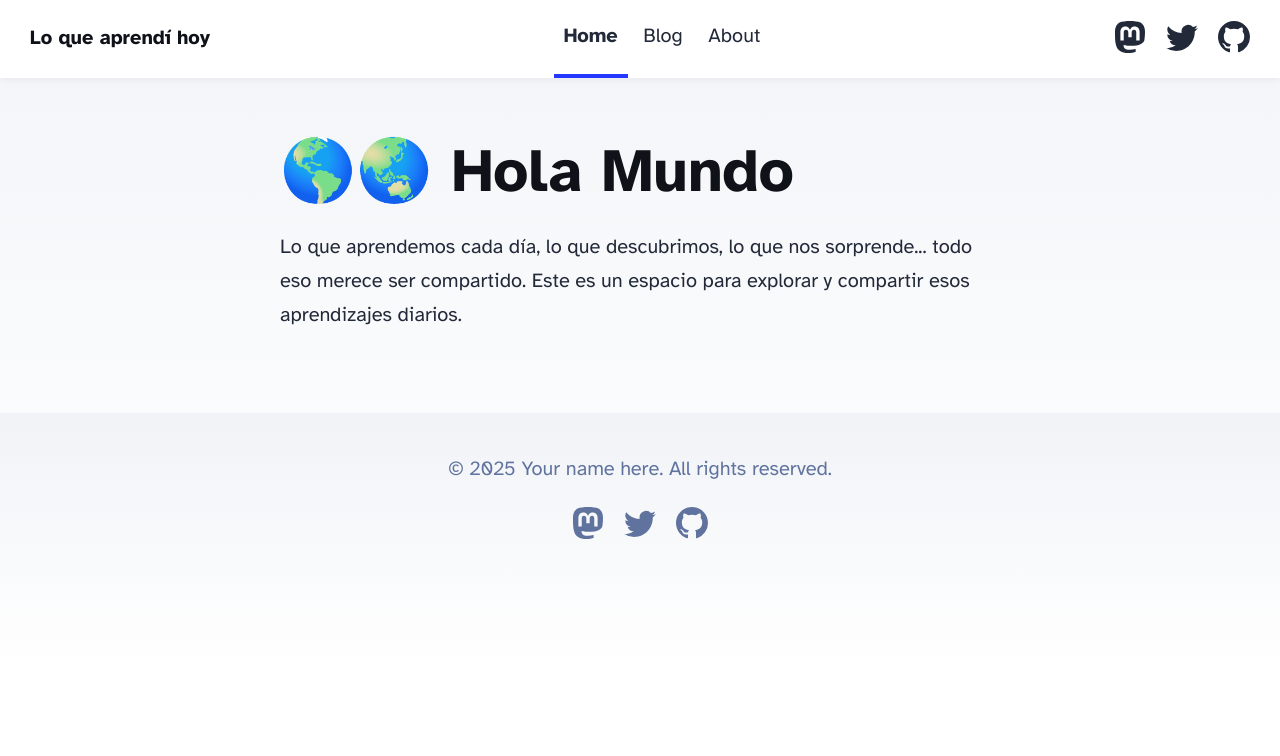
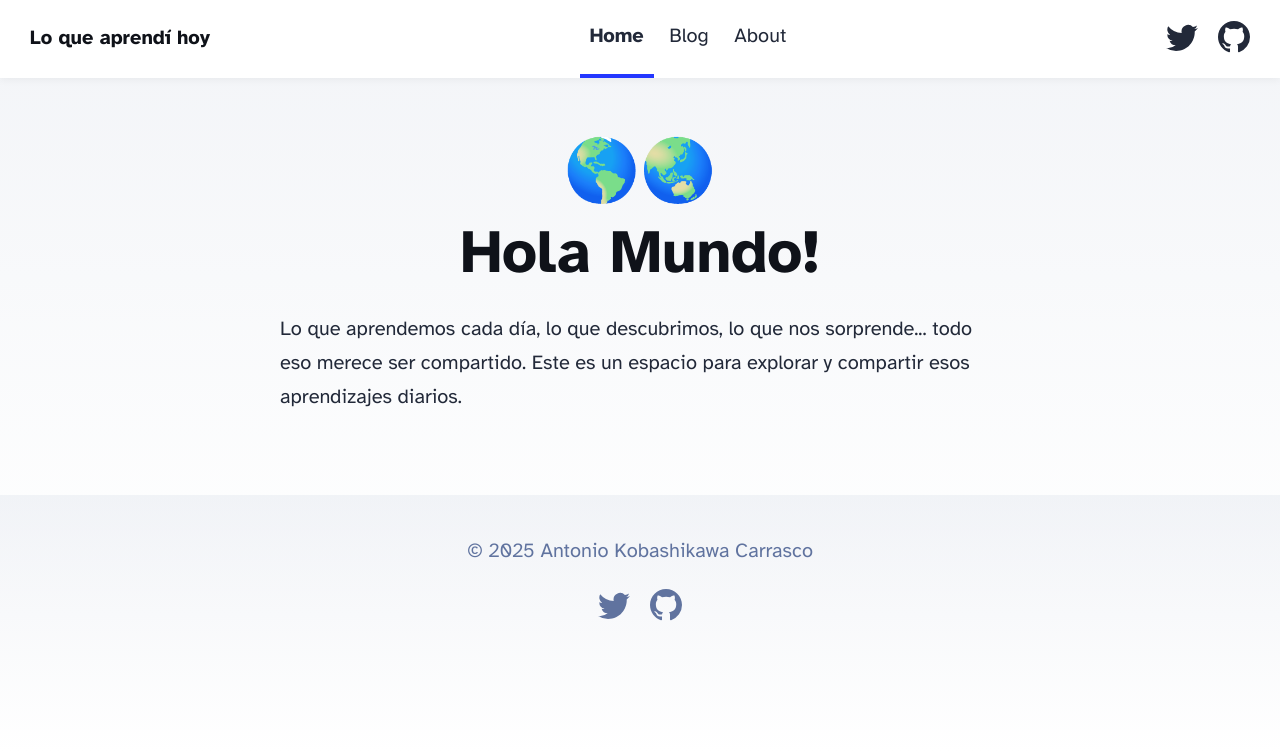
Before and after one commit to akobashikawa/loqueaprendihoy, an Astro site: page / in a window 1280 px wide. Built offline with nearby package versions, Linux system fonts and the light colour scheme; Astro itself is replaced by a stand-in of ours.

Commit message:
Actualiza footer, header

```diff
--- a/src/components/Footer.astro
+++ b/src/components/Footer.astro
@@ -3,24 +3,11 @@ const today = new Date();
 ---
 
 <footer>
-	&copy; {today.getFullYear()} Your name here. All rights reserved.
+	&copy; {today.getFullYear()} Antonio Kobashikawa Carrasco
 	<div class="social-links">
-		<a href="https://m.webtoo.ls/@astro" target="_blank">
-			<span class="sr-only">Follow Astro on Mastodon</span>
-			<svg
-				viewBox="0 0 16 16"
-				aria-hidden="true"
-				width="32"
-				height="32"
-				astro-icon="social/mastodon"
-				><path
-					fill="currentColor"
-					d="M11.19 12.195c2.016-.24 3.77-1.475 3.99-2.603.348-1.778.32-4.339.32-4.339 0-3.47-2.286-4.488-2.286-4.488C12.062.238 10.083.017 8.027 0h-.05C5.92.017 3.942.238 2.79.765c0 0-2.285 1.017-2.285 4.488l-.002.662c-.004.64-.007 1.35.011 2.091.083 3.394.626 6.74 3.78 7.57 1.454.383 2.703.463 3.709.408 1.823-.1 2.847-.647 2.847-.647l-.06-1.317s-1.303.41-2.767.36c-1.45-.05-2.98-.156-3.215-1.928a3.614 3.614 0 0 1-.033-.496s1.424.346 3.228.428c1.103.05 2.137-.064 3.188-.189zm1.613-2.47H11.13v-4.08c0-.859-.364-1.295-1.091-1.295-.804 0-1.207.517-1.207 1.541v2.233H7.168V5.89c0-1.024-.403-1.541-1.207-1.541-.727 0-1.091.436-1.091 1.296v4.079H3.197V5.522c0-.859.22-1.541.66-2.046.456-.505 1.052-.764 1.793-.764.856 0 1.504.328 1.933.983L8 4.39l.417-.695c.429-.655 1.077-.983 1.934-.983.74 0 1.336.259 1.791.764.442.505.661 1.187.661 2.046v4.203z"
-				></path></svg
-			>
-		</a>
-		<a href="https://twitter.com/astrodotbuild" target="_blank">
-			<span class="sr-only">Follow Astro on Twitter</span>
+
+		<a href="https://twitter.com/rulokoba" target="_blank">
+			<span class="sr-only">Sígueme en Twitter</span>
 			<svg viewBox="0 0 16 16" aria-hidden="true" width="32" height="32" astro-icon="social/twitter"
 				><path
 					fill="currentColor"
@@ -28,8 +15,8 @@ const today = new Date();
 				></path></svg
 			>
 		</a>
-		<a href="https://github.com/withastro/astro" target="_blank">
-			<span class="sr-only">Go to Astro's GitHub repo</span>
+		<a href="https://github.com/akobashikawa" target="_blank">
+			<span class="sr-only">Ir al repositorio de GitHub de Antonio Kobashikawa</span>
 			<svg viewBox="0 0 16 16" aria-hidden="true" width="32" height="32" astro-icon="social/github"
 				><path
 					fill="currentColor"
--- a/src/components/Header.astro
+++ b/src/components/Header.astro
@@ -12,17 +12,8 @@ import HeaderLink from './HeaderLink.astro';
 			<HeaderLink href="/about">About</HeaderLink>
 		</div>
 		<div class="social-links">
-			<a href="https://m.webtoo.ls/@astro" target="_blank">
-				<span class="sr-only">Follow Astro on Mastodon</span>
-				<svg viewBox="0 0 16 16" aria-hidden="true" width="32" height="32"
-					><path
-						fill="currentColor"
-						d="M11.19 12.195c2.016-.24 3.77-1.475 3.99-2.603.348-1.778.32-4.339.32-4.339 0-3.47-2.286-4.488-2.286-4.488C12.062.238 10.083.017 8.027 0h-.05C5.92.017 3.942.238 2.79.765c0 0-2.285 1.017-2.285 4.488l-.002.662c-.004.64-.007 1.35.011 2.091.083 3.394.626 6.74 3.78 7.57 1.454.383 2.703.463 3.709.408 1.823-.1 2.847-.647 2.847-.647l-.06-1.317s-1.303.41-2.767.36c-1.45-.05-2.98-.156-3.215-1.928a3.614 3.614 0 0 1-.033-.496s1.424.346 3.228.428c1.103.05 2.137-.064 3.188-.189zm1.613-2.47H11.13v-4.08c0-.859-.364-1.295-1.091-1.295-.804 0-1.207.517-1.207 1.541v2.233H7.168V5.89c0-1.024-.403-1.541-1.207-1.541-.727 0-1.091.436-1.091 1.296v4.079H3.197V5.522c0-.859.22-1.541.66-2.046.456-.505 1.052-.764 1.793-.764.856 0 1.504.328 1.933.983L8 4.39l.417-.695c.429-.655 1.077-.983 1.934-.983.74 0 1.336.259 1.791.764.442.505.661 1.187.661 2.046v4.203z"
-					></path></svg
-				>
-			</a>
-			<a href="https://twitter.com/astrodotbuild" target="_blank">
-				<span class="sr-only">Follow Astro on Twitter</span>
+			<a href="https://twitter.com/rulokoba" target="_blank">
+				<span class="sr-only">Sígueme en Twitter</span>
 				<svg viewBox="0 0 16 16" aria-hidden="true" width="32" height="32"
 					><path
 						fill="currentColor"
@@ -30,8 +21,8 @@ import HeaderLink from './HeaderLink.astro';
 					></path></svg
 				>
 			</a>
-			<a href="https://github.com/withastro/astro" target="_blank">
-				<span class="sr-only">Go to Astro's GitHub repo</span>
+			<a href="https://github.com/akobashikawa" target="_blank">
+				<span class="sr-only">Ir al repositorio de GitHub de Antonio Kobashikawa</span>
 				<svg viewBox="0 0 16 16" aria-hidden="true" width="32" height="32"
 					><path
 						fill="currentColor"
--- a/src/pages/index.astro
+++ b/src/pages/index.astro
@@ -13,7 +13,10 @@ import { SITE_DESCRIPTION, SITE_TITLE } from '../consts';
 	<body>
 		<Header />
 		<main>
-			<h1>🌎🌏 Hola Mundo</h1>
+			<center>
+				<h1>🌎🌏</h1>
+				<h1>Hola Mundo!</h1>
+			</center>
 			<p>
 				Lo que aprendemos cada día, lo que descubrimos, lo que nos
 				sorprende... todo eso merece ser compartido. Este es un espacio para
```
